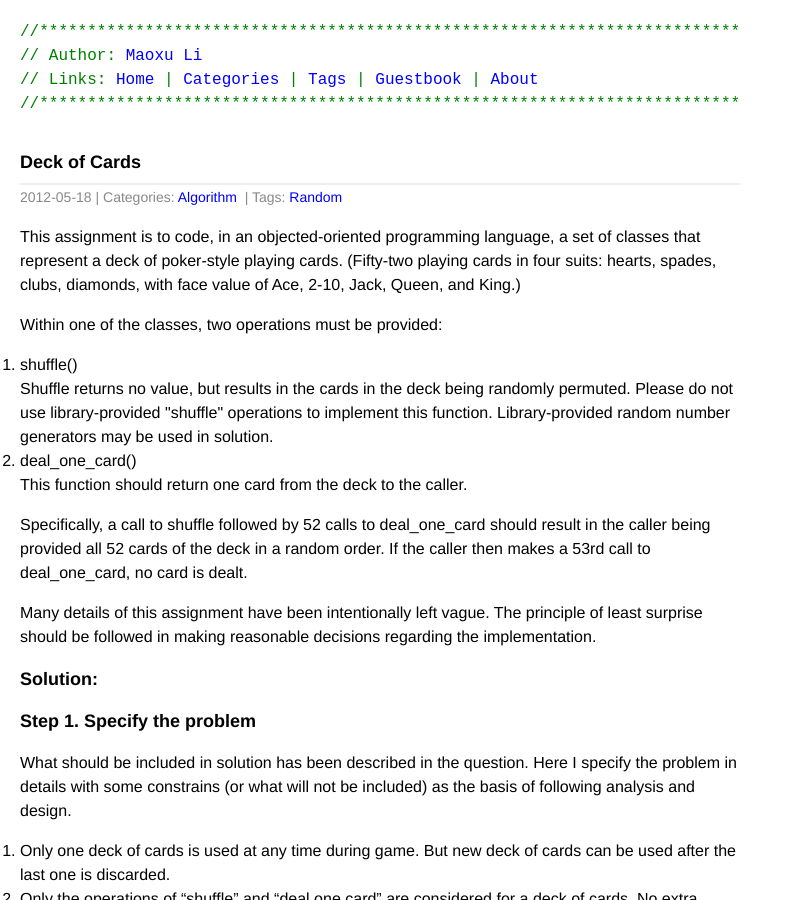
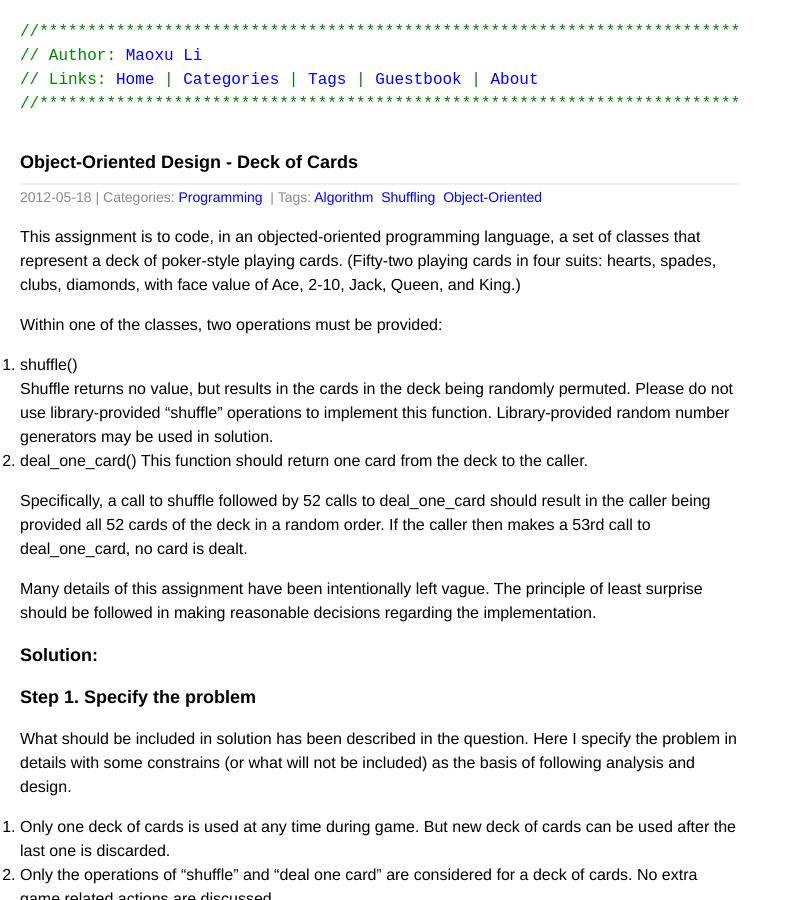
Before and after one commit to maoxuli/portfolio.maoxuli.com, a Jekyll site: the page built from _posts/2012-05-18-deck-of-cards.md, in a window 1280 px wide and 900 px high. Shown: the whole window, without its empty margins (0-800 px from the left). Built offline with Jekyll 4.4.1, drawn with Linux system fonts in a browser that asks for light colours; Markdown is read by kramdown in place of the engine named in the settings; comment, search, counter and statistics services are not loaded.

Commit message:
Post edit

```diff
--- a/_posts/2012-05-18-deck-of-cards.md
+++ b/_posts/2012-05-18-deck-of-cards.md
@@ -1,28 +1,26 @@
 ---
 layout: post
-title: Deck of Cards
-categories: Algorithm
-tags: Random
+title: "Object-Oriented Design - Deck of Cards"
+categories: Programming
+tags: Algorithm Shuffling Object-Oriented
 ---
 
 This assignment is to code, in an objected-oriented programming language, a set of classes that represent a deck of poker-style playing cards. (Fifty-two playing cards in four suits: hearts, spades, clubs, diamonds, with face value of Ace, 2-10, Jack, Queen, and King.)
 
 Within one of the classes, two operations must be provided:
 
-<ol>
-<li>shuffle()</li>
+1. shuffle()
 Shuffle returns no value, but results in the cards in the deck being randomly permuted. Please do not use library-provided "shuffle" operations to implement this function. Library-provided random number generators may be used in solution.
-<li>deal_one_card()</li>
+2. deal_one_card()
 This function should return one card from the deck to the caller.
-</ol>
 
 Specifically, a call to shuffle followed by 52 calls to deal_one_card should result in the caller being provided all 52 cards of the deck in a random order. If the caller then makes a 53rd call to deal_one_card, no card is dealt.
 
 Many details of this assignment have been intentionally left vague. The principle of least surprise should be followed in making reasonable decisions regarding the implementation.
 
-## Solution:
+# Solution:
 
-### Step 1. Specify the problem
+## Step 1. Specify the problem
 
 What should be included in solution has been described in the question. Here I specify the problem in details with some constrains (or what will not be included) as the basis of following analysis and design.
 
@@ -35,7 +33,7 @@ What should be included in solution has been described in the question. Here I s
 <li>Shuffling can occur at any time. It is possible to shuffle a deck of cards when a part (not all) of the cards have been dealt.</li>
 </ol>
 
-### Step 2. Object-oriented modeling (v1)
+## Step 2. Object-oriented modeling (v1)
 
 The problem will be resolved with object-oriented paradigm. In general, object-oriented modeling is one of the key parts of object-oriented software engineering. In practice it is usually an iterative and incremental process of analysis and design. Some techniques, like “noun extraction” and “class-responsibility-collaboration (CRC) cards” can be used to draw classes from use cases.  However, the result of this process is greatly dependent on the domain expertise of the developers.
 
@@ -45,11 +43,11 @@ As to this problem, the use case is so simple and clear that we may draw up the
 
 We will start with this simple model to implement an initial version of code (v1). Further discussion in Step 5 will refine this design and reach a second version of code (v2).
 
-### Step 3. Shuffling algorithm
+## Step 3. Shuffling algorithm
 
 An effective and high-efficient algorithm is needed to shuffle cards. “Don’t reinvent the wheel!” There are many discussions about shuffling algorithms in textbooks and on Internet. Here is just a mini review as well as a bit analysis. In following discussion, we are supposed to shuffle n elements of an array.
 
-#### 1.	Radom selection
+### 1.	Radom selection
 
 In this algorithm, elements in original array are randomly selected one by one and put into a result array sequentially.
 
@@ -57,11 +55,11 @@ A naïve implementation generates a random number from 1 to n each time as the p
 
 A further optimization is to put the selected element at the last unselected position of original array and move the last unselected element to the position just selected. This results in a swap algorithm that will be discussed later.
 
-#### 2.	Random insertion
+### 2.	Random insertion
 
 The idea of this algorithm is similar to that in random selection. Now elements in original array are picked sequentially and put into a result array with random positions. The performance analysis and possible optimization of this algorithm is almost same as that of random selection.
 
-#### 3.	Random swap
+### 3.	Random swap
 
 Algorithm 3.1. Swap with two random positions
 
@@ -100,13 +98,13 @@ Time complexity of this algorithm is O(n) and auxiliary space is zero.
 
 It is worth to mention that STL (standard library of C++) provides a function to shuffle elements of a container (std::random_shuffle()), which follows Algorithm 3.2.
 
-### Step 4. Coding and testing (v1)
+## Step 4. Coding and testing (v1)
 
 An initial solution based on above analysis and design is implemented with C++ and STL. You may find a complete copy of code (v1) at <a href="https://github.com/maoxuli/cards" target="_blank">Github</a>. Please note that this is just a proof-of-concept implementation. Some techniques that may be used in practice, e.g., namespace, smart pointer, inline function, and so on are not considered, as well as unit test and serious testing with test automation tools or profiling tools.
 
 The code is compiled and debugged on Windows XP + VC2010 Express, Mac OS X 10.6 + gcc/g++/gdb, and Debian Linux 6 + gcc/g++/gdb.
 
-#### •	Demo program (cardsdemo)
+### •	Demo program (cardsdemo)
 
 The demo program is implemented to test and demonstrate the design and implementation of class Card and Deck. It simulates below actions in sequence:
 <ol>
@@ -124,13 +122,13 @@ Here is a snapshot of screen:
 
 <img src="/images/cards_screen_1.jpg " alt="" />
 
-#### •	Test Program (cardstest)
+### •	Test Program (cardstest)
 
 The test program is implemented to test the performance of shuffle algorithm in terms of its running speed.  Here is some snapshot of screen:
 
 <img src="/images/cards_screen_2.jpg " alt="" />
 
-### Step 5. Refactoring with design patterns (v2)
+## Step 5. Refactoring with design patterns (v2)
 
 Refactoring is to alter the internal design and implementation of software to improve its maintainability and extendibility without changing its behavior and interface. A refined design (shown in figure below) can be reached with further analysis as following.
 
```
Also changed, not shown: _posts/2013-06-11-network-programming-marshalling-and-unmarshalling-of-protocol-message.md (+1 -1 lines).
